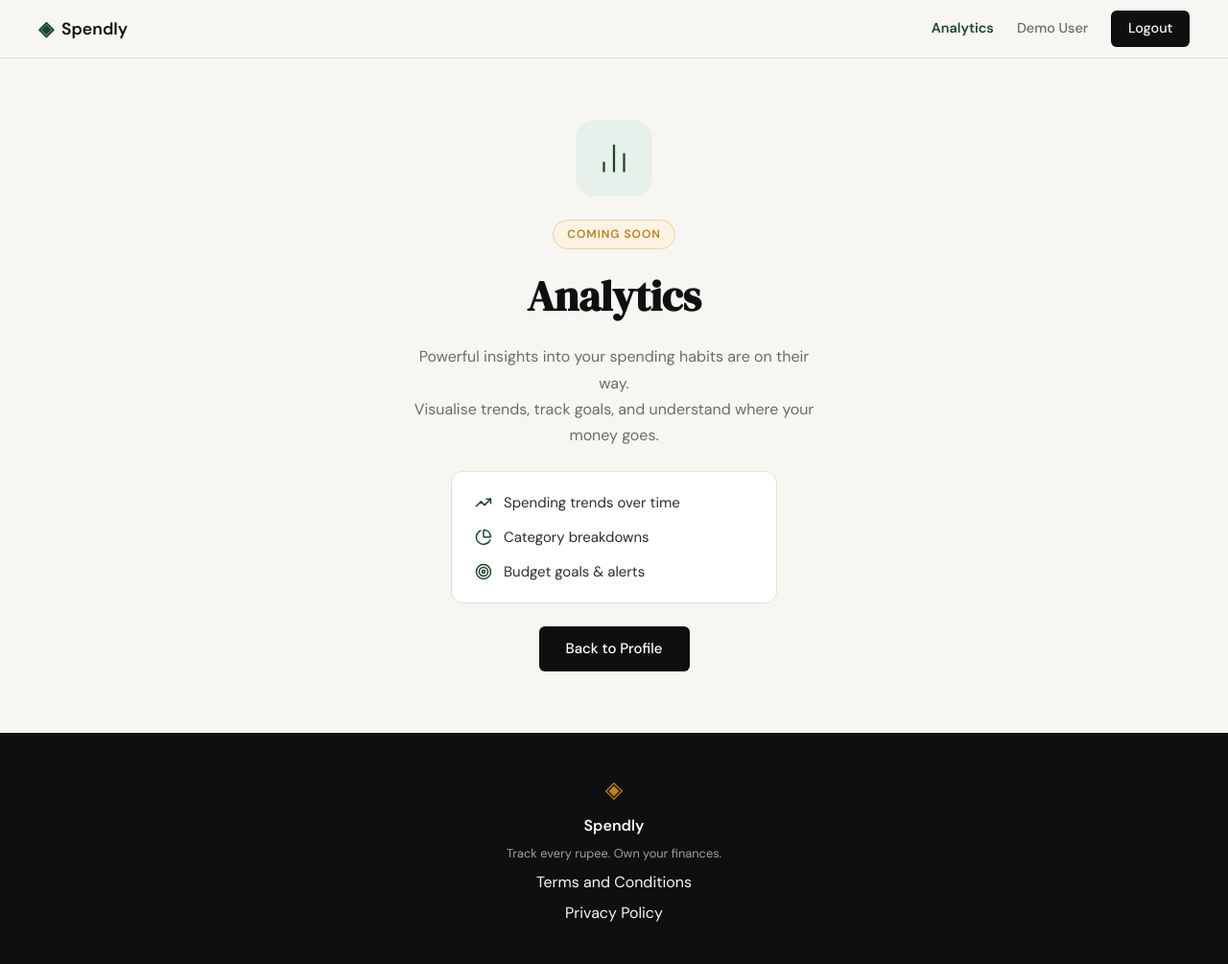
After one commit to shagun008/spendly, a Flask app: page /analytics in a window 1280 px wide. The commit adds this page. Shown: the whole page at 96% size. Run offline with Flask 3, Linux system fonts and the light colour scheme; a user stored in the database is signed in.

Commit message:
add coming soon page

```diff
--- a/app.py
+++ b/app.py
@@ -163,6 +163,13 @@ def profile():
     )
 
 
+@app.route("/analytics")
+def analytics():
+    if not session.get("user_id"):
+        return redirect(url_for("login"))
+    return render_template("analytics.html")
+
+
 @app.route("/expenses/add")
 def add_expense():
     return "Add expense — coming in Step 7"
--- /dev/null
+++ b/static/css/analytics.css
@@ -0,0 +1,116 @@
+/* ------------------------------------------------------------------ */
+/* Analytics — Coming Soon                                             */
+/* ------------------------------------------------------------------ */
+
+.analytics-page {
+    min-height: calc(100vh - 60px - 120px);
+    display: flex;
+    align-items: center;
+    justify-content: center;
+    padding: 4rem 2rem;
+}
+
+.analytics-coming-soon {
+    max-width: 560px;
+    width: 100%;
+    text-align: center;
+    display: flex;
+    flex-direction: column;
+    align-items: center;
+    gap: 1.5rem;
+}
+
+.coming-soon-icon {
+    width: 80px;
+    height: 80px;
+    background: var(--accent-light);
+    border-radius: var(--radius-lg);
+    display: flex;
+    align-items: center;
+    justify-content: center;
+    color: var(--accent);
+}
+
+.coming-soon-icon svg {
+    width: 36px;
+    height: 36px;
+    stroke-width: 1.5;
+}
+
+.coming-soon-badge {
+    display: inline-block;
+    background: var(--accent-2-light);
+    color: var(--accent-2);
+    font-family: var(--font-body);
+    font-size: 0.75rem;
+    font-weight: 600;
+    letter-spacing: 0.08em;
+    text-transform: uppercase;
+    padding: 0.3rem 0.9rem;
+    border-radius: 100px;
+    border: 1px solid #e8d3a8;
+}
+
+.coming-soon-title {
+    font-family: var(--font-display);
+    font-size: 2.75rem;
+    color: var(--ink);
+    line-height: 1.15;
+    margin: 0;
+}
+
+.coming-soon-subtitle {
+    font-size: 1rem;
+    color: var(--ink-muted);
+    line-height: 1.7;
+    max-width: 420px;
+}
+
+.coming-soon-features {
+    display: flex;
+    flex-direction: column;
+    gap: 0.75rem;
+    width: 100%;
+    max-width: 340px;
+    background: var(--paper-card);
+    border: 1px solid var(--border);
+    border-radius: var(--radius-md);
+    padding: 1.25rem 1.5rem;
+}
+
+.coming-soon-feature {
+    display: flex;
+    align-items: center;
+    gap: 0.75rem;
+    color: var(--ink-soft);
+    font-size: 0.9375rem;
+}
+
+.coming-soon-feature svg {
+    width: 18px;
+    height: 18px;
+    color: var(--accent);
+    flex-shrink: 0;
+    stroke-width: 2;
+}
+
+.btn-primary {
+    display: inline-flex;
+    align-items: center;
+    justify-content: center;
+    background: var(--ink);
+    color: #fff;
+    font-family: var(--font-body);
+    font-size: 0.9375rem;
+    font-weight: 500;
+    padding: 0.7rem 1.75rem;
+    border-radius: var(--radius-sm);
+    border: none;
+    cursor: pointer;
+    transition: opacity 0.15s ease;
+    text-decoration: none;
+}
+
+.btn-primary:hover {
+    opacity: 0.85;
+}
--- a/static/css/style.css
+++ b/static/css/style.css
@@ -102,6 +102,10 @@ a { color: inherit; text-decoration: none; }
 
 .nav-links a { color: var(--ink-muted); transition: color 0.2s; }
 .nav-links a:hover { color: var(--ink); }
+
+.nav-link { color: var(--ink-muted); transition: color 0.2s; }
+.nav-link:hover { color: var(--ink); }
+.nav-link--active { color: var(--accent) !important; font-weight: 600; }
 
 .nav-cta {
     background: var(--ink) !important;
--- /dev/null
+++ b/templates/analytics.html
@@ -0,0 +1,49 @@
+{% extends "base.html" %}
+{% block title %}Analytics — Spendly{% endblock %}
+
+{% block head %}
+<link rel="stylesheet" href="{{ url_for('static', filename='css/analytics.css') }}">
+{% endblock %}
+
+{% block content %}
+<div class="analytics-page">
+
+    <div class="analytics-coming-soon">
+        <div class="coming-soon-icon">
+            <i data-lucide="bar-chart-2"></i>
+        </div>
+
+        <div class="coming-soon-badge">Coming Soon</div>
+
+        <h1 class="coming-soon-title">Analytics</h1>
+        <p class="coming-soon-subtitle">
+            Powerful insights into your spending habits are on their way.<br>
+            Visualise trends, track goals, and understand where your money goes.
+        </p>
+
+        <div class="coming-soon-features">
+            <div class="coming-soon-feature">
+                <i data-lucide="trending-up"></i>
+                <span>Spending trends over time</span>
+            </div>
+            <div class="coming-soon-feature">
+                <i data-lucide="pie-chart"></i>
+                <span>Category breakdowns</span>
+            </div>
+            <div class="coming-soon-feature">
+                <i data-lucide="target"></i>
+                <span>Budget goals &amp; alerts</span>
+            </div>
+        </div>
+
+        <a href="{{ url_for('profile') }}" class="btn-primary">
+            Back to Profile
+        </a>
+    </div>
+
+</div>
+{% endblock %}
+
+{% block scripts %}
+<script>lucide.createIcons();</script>
+{% endblock %}
--- a/templates/base.html
+++ b/templates/base.html
@@ -20,7 +20,9 @@
             </a>
             <div class="nav-links">
                 {% if session.get("user_id") %}
-                <span class="nav-username">{{ session["user_name"] }}</span>
+                <a href="{{ url_for('analytics') }}"
+                   class="nav-link{% if request.endpoint == 'analytics' %} nav-link--active{% endif %}">Analytics</a>
+                <a href="{{ url_for('profile') }}" class="nav-username">{{ session["user_name"] }}</a>
                 <a href="{{ url_for('logout') }}" class="nav-cta">Logout</a>
                 {% else %}
                 <a href="{{ url_for('login') }}">Sign in</a>
```
